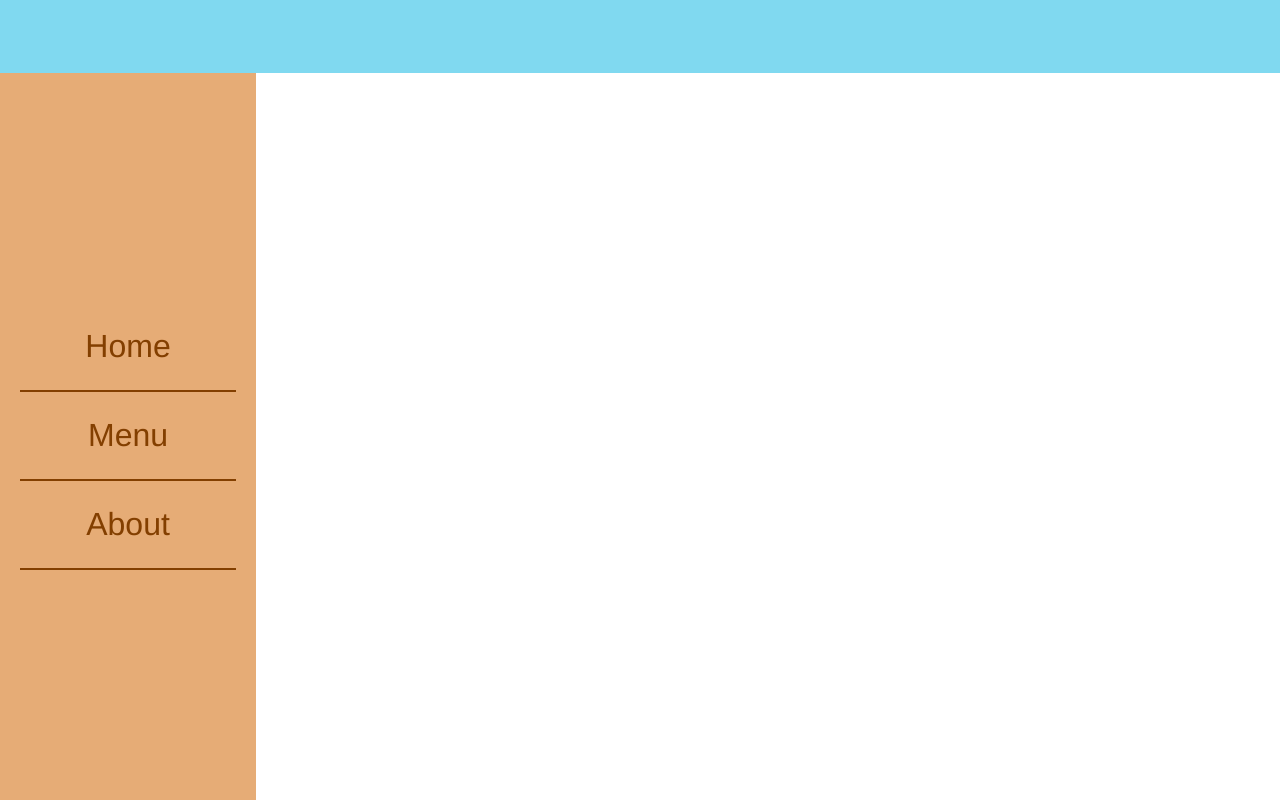
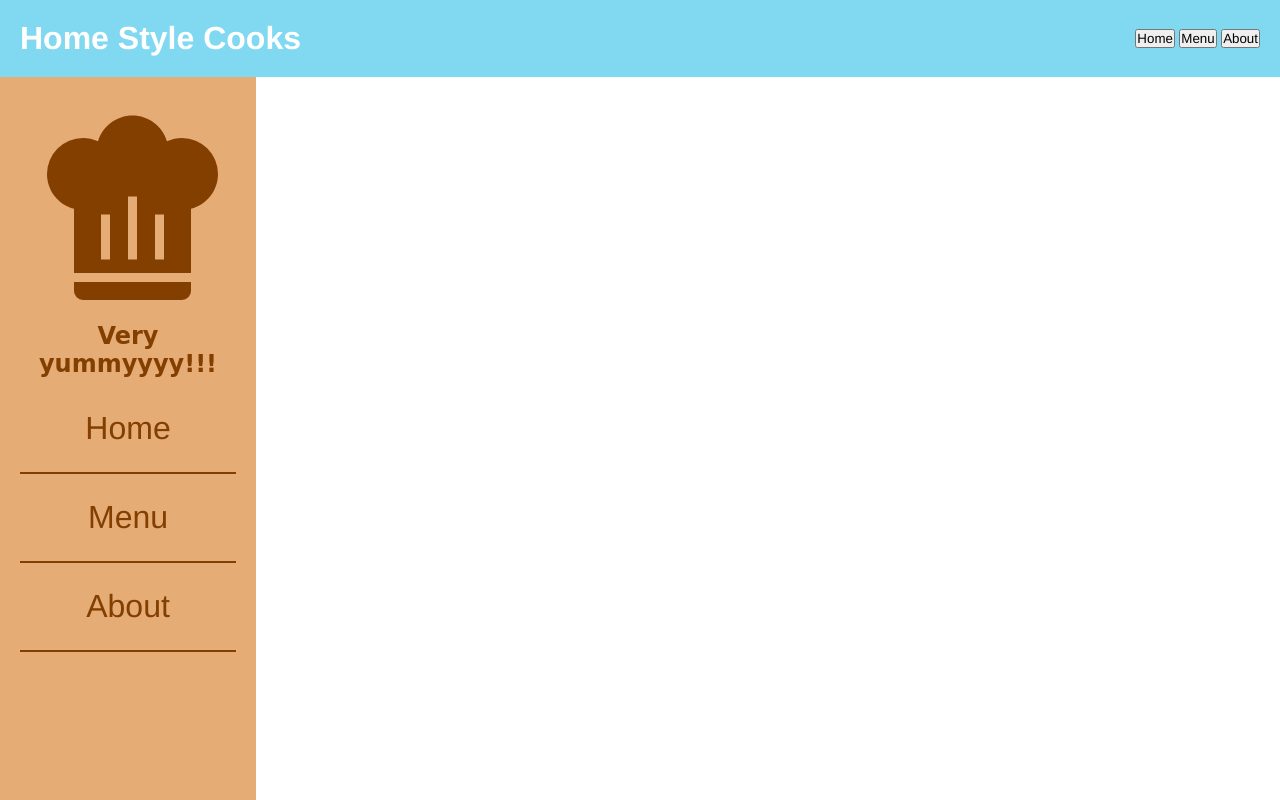
Before and after one commit to NateClickbait/odin-restaurant-page, a website built with webpack: page src/template.html in a window 1280 px wide. Shown: the top 800 px of the page. Built offline with nearby package versions, Linux system fonts and the light colour scheme.

Commit message:
styled nav bar

```diff
--- a/src/styles.css
+++ b/src/styles.css
@@ -7,6 +7,7 @@
 :root {
   --header: rgb(128, 217, 240);
   --nav: rgb(230, 172, 118);
+  --nav-dark: rgb(187, 140, 96);
   --font: rgb(131, 63, 0);
 }
 
@@ -23,13 +24,39 @@ body {
 header {
   grid-column: 1 / -1;
   background-color: var(--header);
+  display: flex;
+  justify-content: space-between;
+  align-items: center;
+  padding: 20px;
+  color: white;
 }
+
+button:hover {
+      cursor: pointer;
+    }
 
 nav {
   display: grid;
+  grid-template-rows: 1fr 1fr 1fr;
   align-items: center;
   background-color: var(--nav);
   padding: 20px;
+  color: var(--font);
+  text-align: center;
+
+
+  .chef-hat {
+    width: 100%;
+    height: 225px;
+    background-color: var(--font);
+    mask-image: url('chef-hat.svg');
+    mask-repeat: no-repeat;
+    mask-position: center;
+  }
+
+  h2 {
+    font-family: cursive;
+  }
 
   .buttons {
     display: flex;
@@ -45,7 +72,7 @@ nav {
     }
 
     button:hover {
-      cursor: pointer;
+      background-color: var(--nav-dark);
     }
   }
 }
--- a/src/template.html
+++ b/src/template.html
@@ -8,12 +8,22 @@
 </head>
 <body>
   <header>
+    <h1>Home Style Cooks</h1>
+    <div class="buttons">
+      <button class="home">Home</button>
+      <button class="menu">Menu</button>
+      <button class="about">About</button>
+    </div>
   </header>
   <nav>
+    <div class="logo">
+      <div class="chef-hat"></div>
+      <h2>Very yummyyyy!!!</h2>
+    </div>
     <div class="buttons">
-      <button>Home</button>
-      <button>Menu</button>
-      <button>About</button>
+      <button class="home">Home</button>
+      <button class="menu">Menu</button>
+      <button class="about">About</button>
     </div>
   </nav>
   <div id="content">
```
Also changed, not shown: src/chef-hat.svg (added).
